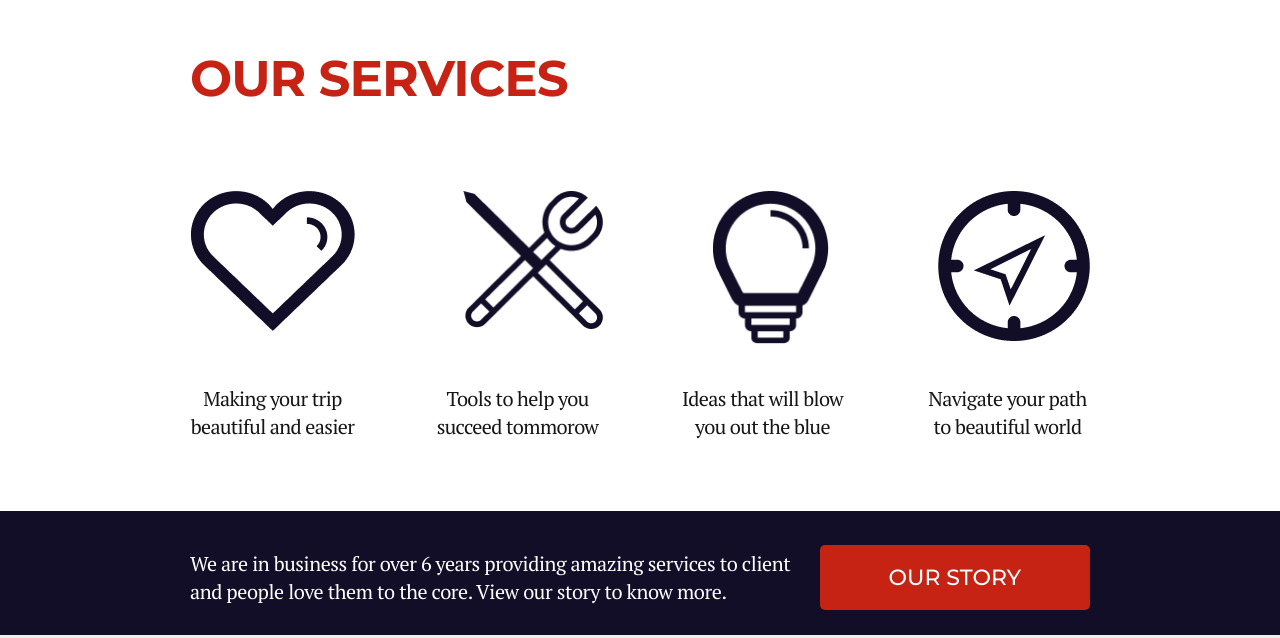
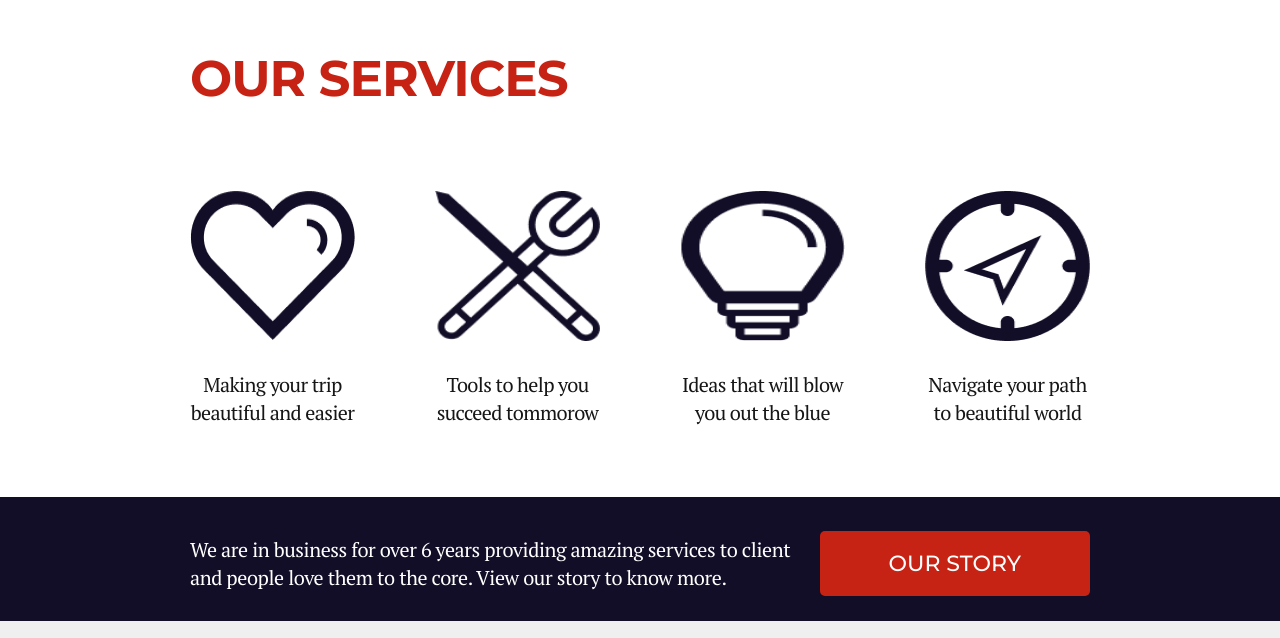
Before and after one commit to ZhanibekPython/Automotive-figma, a plain HTML site: page index.html in a window 1280 px wide. Shown: the part 682-1320 px from the top of the page. Drawn offline with Linux system fonts and the light colour scheme.

Commit message:
Some adapivity changes

```diff
--- a/css/media.css
+++ b/css/media.css
@@ -27,10 +27,7 @@
         line-height: 25px;
     }
     .services-icons > div {
-        padding-bottom: 20px;
-    }
-    .services-texts > div {
-        padding-bottom: 20px;
+        padding-bottom: 40px;
     }
     .our-story, .site-footer {
         height: 290px;
--- a/css/style.css
+++ b/css/style.css
@@ -109,13 +109,11 @@ body, h1, h2, h3, ol, ul, li, p {
     letter-spacing: -1px;
     margin-bottom: 82.13px;
 }
-.services-icons {
-    margin-bottom: 37px;
-}
-.services-icons > div {
-    max-width: 165px;
-}
-.services-texts > div {
+
+.services-icons div {
+    display: flex;
+    flex-direction: column;
+    align-items: center;
     max-width: 165px;
     color: #161616;
     text-align: center;
@@ -125,6 +123,11 @@ body, h1, h2, h3, ol, ul, li, p {
     font-weight: 400;
     line-height: 28px; /* 140% */
     letter-spacing: -0.6px;
+}
+.services-icons img {
+    width: 165px;
+    height: 180px;
+    padding-bottom: 30px;
 }
 
 /* Our story */
--- a/index.html
+++ b/index.html
@@ -30,6 +30,7 @@
         </div>
     </header>
     <main>
+        <!-- Our services section -->
         <div class="services">
             <div class="service-title">
                 OUR SERVICES
@@ -37,35 +38,25 @@
             <div class="services-body">
                 <div class="services-icons flex-sets col-12">
                     <div>
-                        <img src="img/heart_png.png" width="164.62px" alt="Heart">
-                    </div>
-                    <div>
-                        <img src="img/handtolls_png.png" width="140px" alt="Tools">
-                    </div>
-                    <div>
-                        <img src="img/lamp_png.png" width="117.62px" alt="lamp">
-                    </div>
-                    <div>
-                        <img src="img/compas_png.png" width="152px" alt="Compas">
-                    </div>
-                </div>
-                <div class="services-texts flex-sets col-12">
-                    <div>
+                        <img src="img/heart_png.png" alt="Heart">
                         <p>Making your trip beautiful and easier</p>
                     </div>
                     <div>
+                        <img src="img/handtolls_png.png" alt="Tools">
                         <p>Tools to help you succeed tommorow</p>
                     </div>
                     <div>
-                        <p>Ideas that will blow
-                            you out the blue</p>
+                        <img src="img/lamp_png.png" alt="lamp">
+                        <p>Ideas that will blow you out the blue</p>
                     </div>
                     <div>
+                        <img src="img/compas_png.png" alt="Compas">
                         <p>Navigate your path to beautiful world</p>
                     </div>
                 </div>
             </div>
         </div>
+        <!-- Our story section -->
         <div class="our-story">
             <div class="story-body flex-sets col-12">
                 <div class="story_lorem">
```
